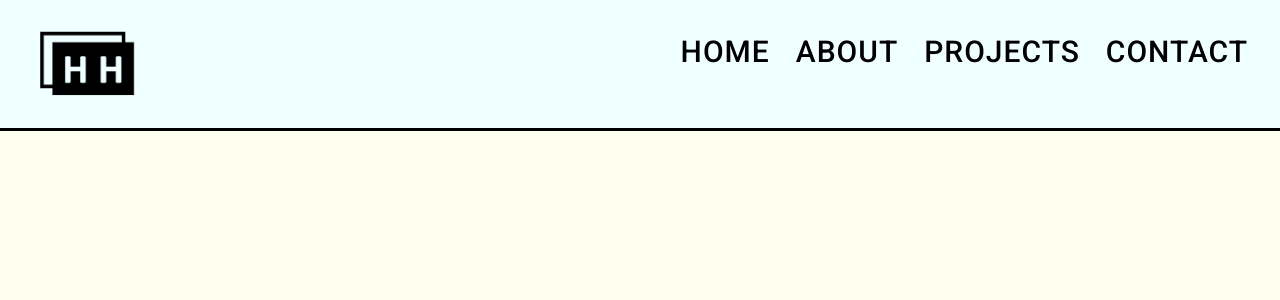
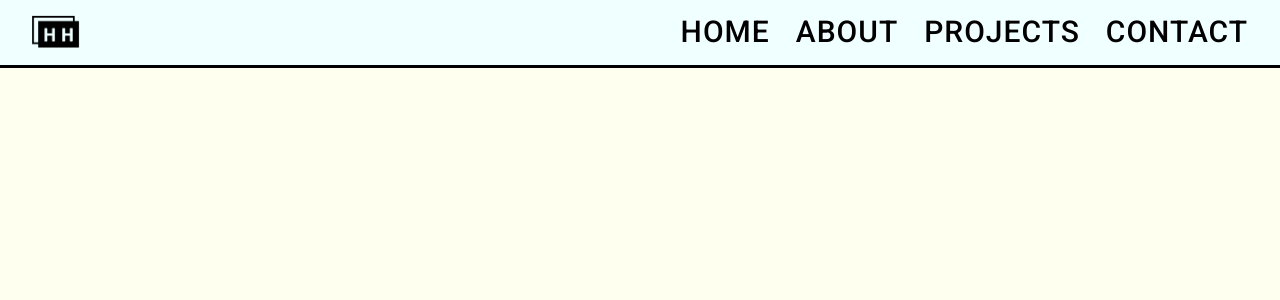
Before and after one commit to haostonh/portfolio, a React (Create React App) app in the folder client/: page /portfolio/about in a window 1280 px wide. Shown: the top 300 px of the page. Built offline with nearby package versions, Linux system fonts and the light colour scheme.

Commit message:
changed top margin of buttons

```diff
--- a/client/src/components/NavBar.jsx
+++ b/client/src/components/NavBar.jsx
@@ -37,16 +37,13 @@ const navBarButtonStyle = makeStyles(theme => ({
     fontWeight: "500",
     fontFamily: "'Roboto', sans-serif",
     marginLeft: '10px',
-    marginTop: '20px',
     letterSpacing:"1px",
     "@media (min-width: 426px) and (max-width: 1024px)": {
       fontSize: "25px",
-      marginLeft: '0px',
       marginTop: '0px'
     },
     "@media (max-width:425px)": {
       fontSize: "20px",
-      marginLeft: '0px',
       marginTop: '0px'
     }
   }
--- a/client/src/componentsCSS/NavBar.css
+++ b/client/src/componentsCSS/NavBar.css
@@ -42,8 +42,8 @@
   letter-spacing: 1px;
 }
 .navBarHHLogo {
-  width: 128px;
-  height: 128px;
+  width: 64px;
+  height: 64px;
 }
 
 @media screen and (min-width: 426px) and (max-width: 1024px) {
```
